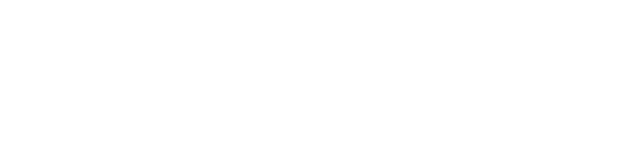
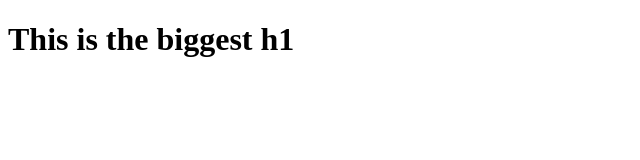
Before and after one commit to IsuruVihan/test-2, a plain HTML site: page index.html in a window 1280 px wide. Shown: the whole page, without its empty margins (0-640 px from the left). Drawn offline with Linux system fonts and the light colour scheme.

Commit message:
added h1 tag

```diff
--- a/index.html
+++ b/index.html
@@ -4,6 +4,6 @@
         <title>Test-2</title>
     </head>
     <body>
-
+        <h1>This is the biggest h1</h1>
     </body>
 </html>
```
